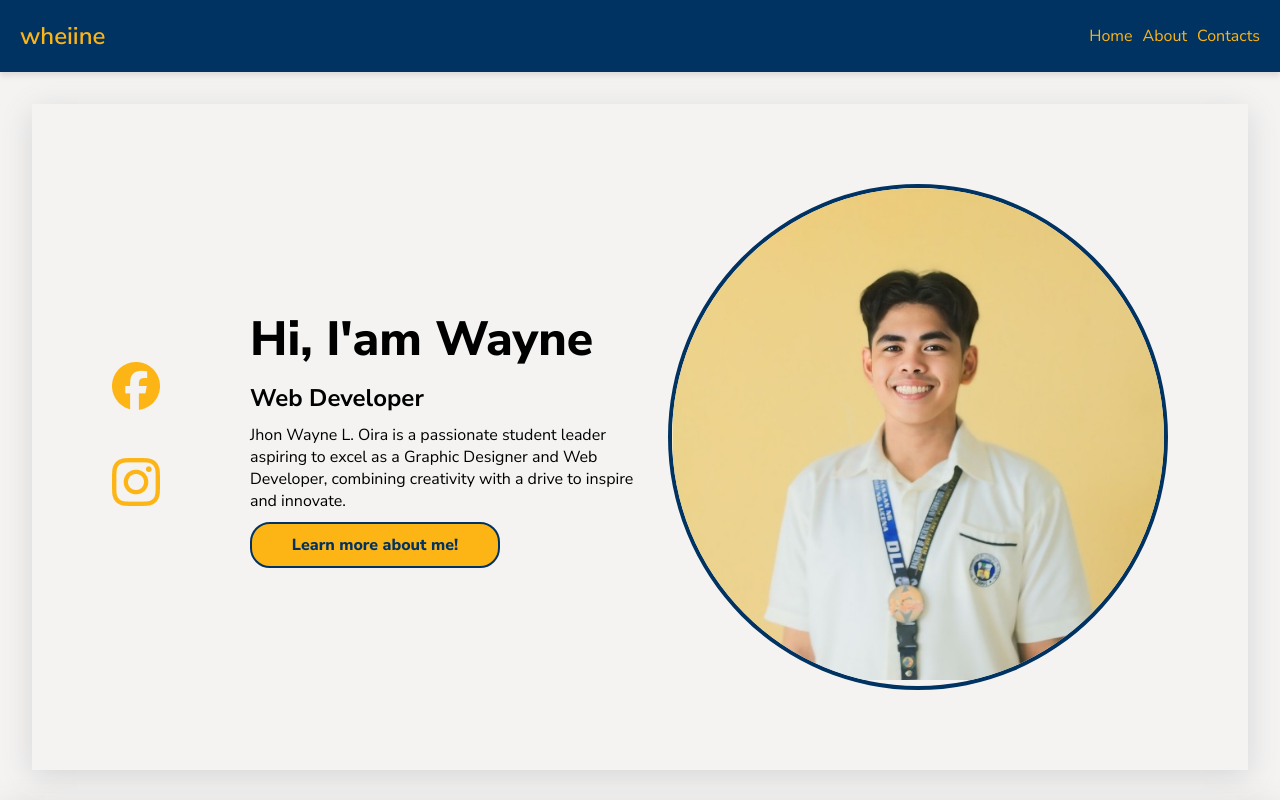
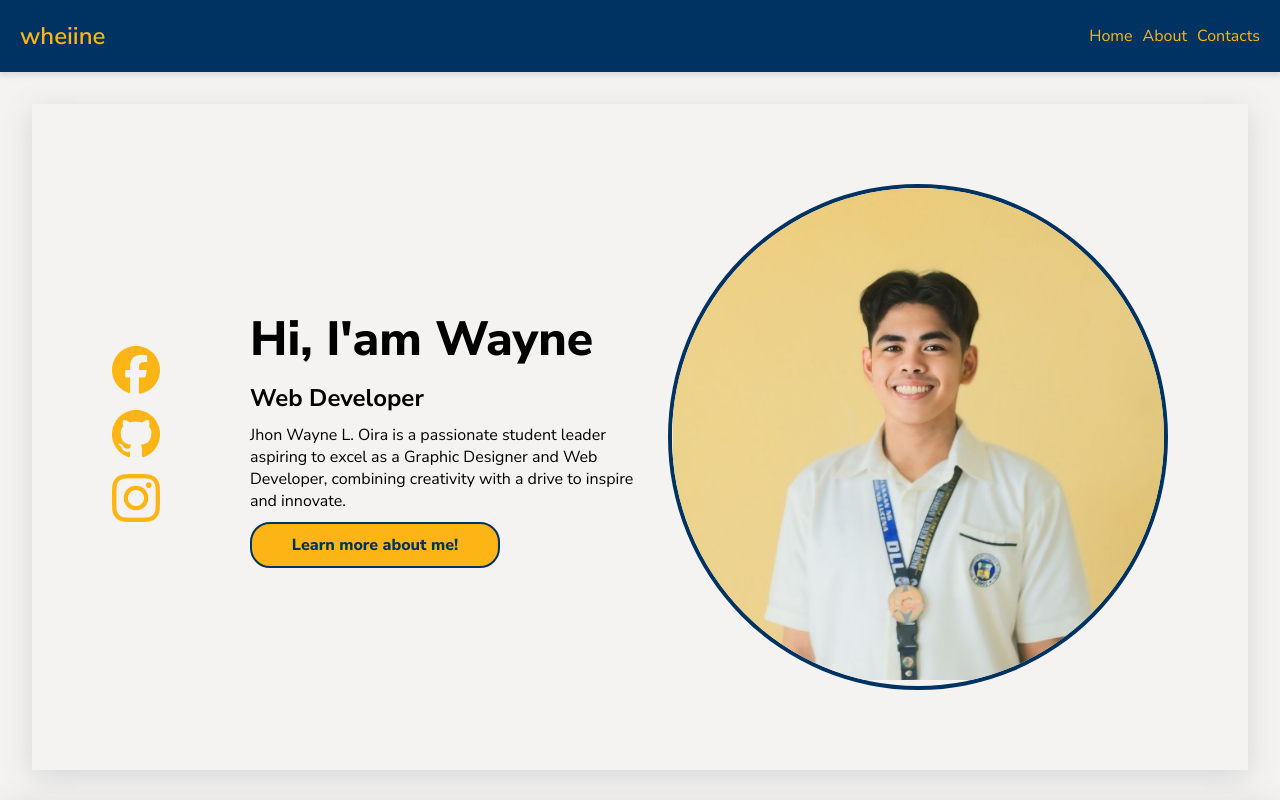
Before and after one commit to jerwinq19/pfp-ni-wain, a plain HTML site: page index.html in a window 1280 px wide. Shown: the top 800 px of the page. Drawn offline with Linux system fonts and the light colour scheme; the site is published under a folder, as on GitHub Pages, so addresses that start at the root find nothing.

Commit message:
Update index.html

```diff
--- a/index.html
+++ b/index.html
@@ -24,7 +24,7 @@
      <main class="hero-page" id="home">
           <div class="socials-links">
                <a href="https://www.facebook.com/wheinnnn" target="_blank"><img src="Platform=Facebook, Color=Negative.png" alt=""></a>
-               <a href="https://github.com/wheinnn" target="_blank"><img src="/Platform=Github, Color=Negative.png" alt=""></a>
+               <a href="https://github.com/wheinnn" target="_blank"><img src="Platform=Github, Color=Negative.png" alt=""></a>
                <a href="https://www.instagram.com/wheinnnn/" target="_blank"><img src="Platform=Instagram, Color=Negative.png" alt=""></a>
           </div>
           <div class="hero-text">
```
